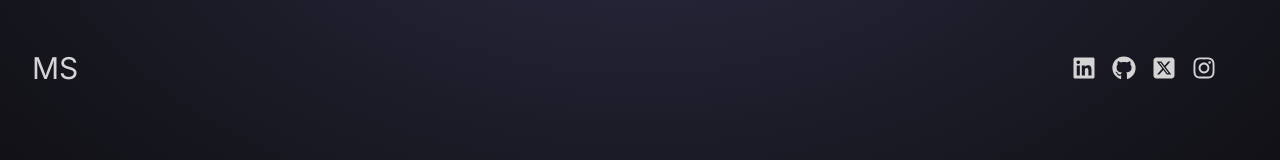
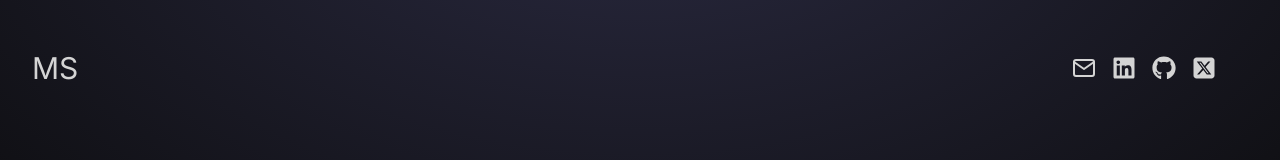
Before and after one commit to Manv8/portfolio, a React (Vite) app: page / in a window 1280 px wide. Shown: the top 160 px of the page. Built offline with nearby package versions, Linux system fonts and the light colour scheme.

Commit message:
fourth commit

```diff
--- a/src/components/Navbar.jsx
+++ b/src/components/Navbar.jsx
@@ -5,6 +5,7 @@
 import { FaSquareXTwitter } from "react-icons/fa6"
 import { FaInstagram } from "react-icons/fa"
 import mslogo1 from "../assets/mslogo.jpg"
+import { FiMail } from "react-icons/fi";
 
 const Navbar = () => {
   return (
@@ -13,11 +14,12 @@
         <h4 className='text-3xl'>MS</h4>
       </div>
       <div className='m-8 flex items-center  justify-center gap-4 text-2xl'>
+        <div> <a href="https://mail.google.com/mail/?view=cm&fs=1&to=08manvender@gmail.com
+"> <FiMail /> </a></div>
         <a href="https://www.linkedin.com/in/manvender-singh-1b2979299/
 "> <FaLinkedin /></a>
         <div><a href="https://github.com/Manv8"> <FaGithub /></a></div>
         <div><a href="https://x.com/Manv_08"> <FaSquareXTwitter /></a></div>
-        <div> <FaInstagram /></div>
       </div>
     </nav>
   )
```
